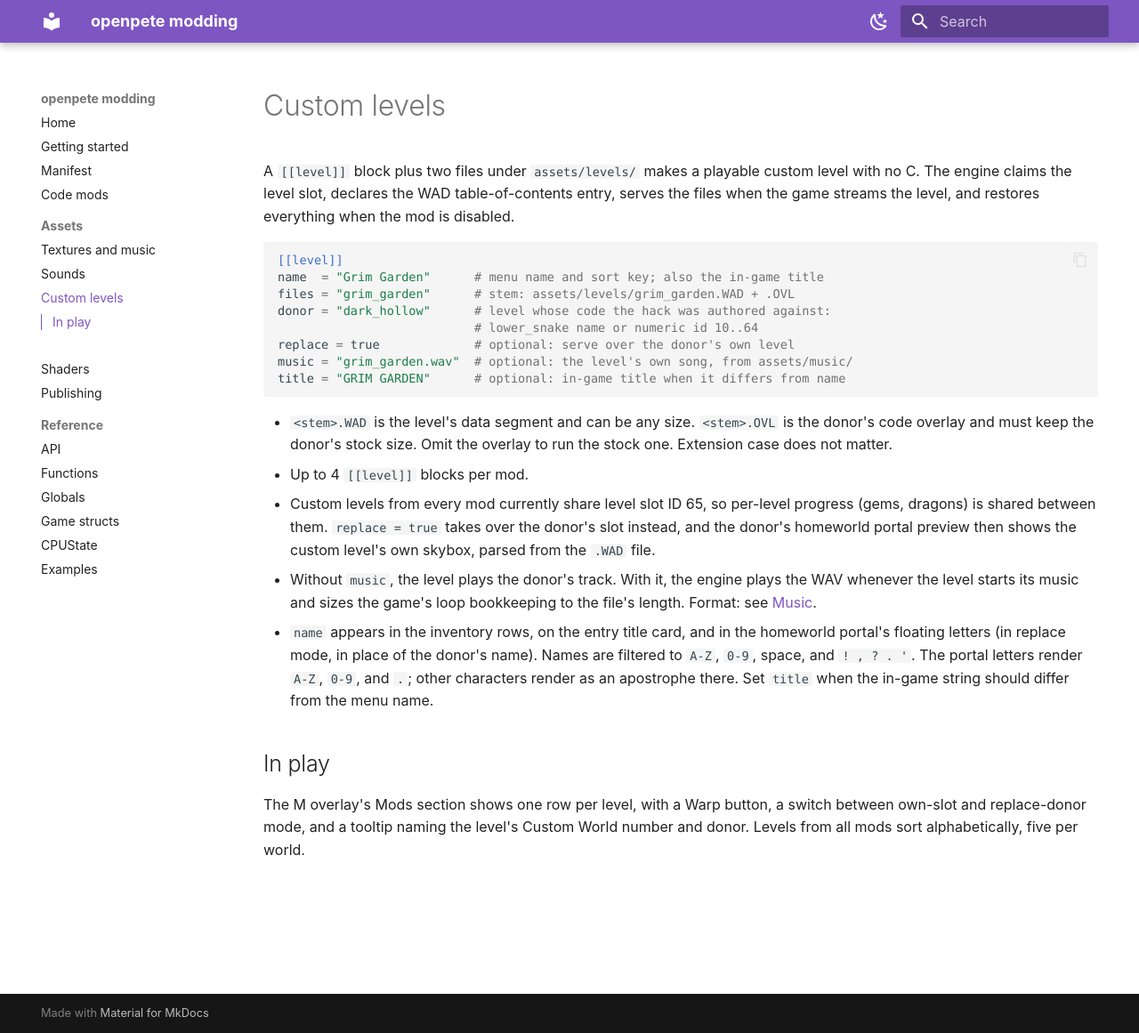
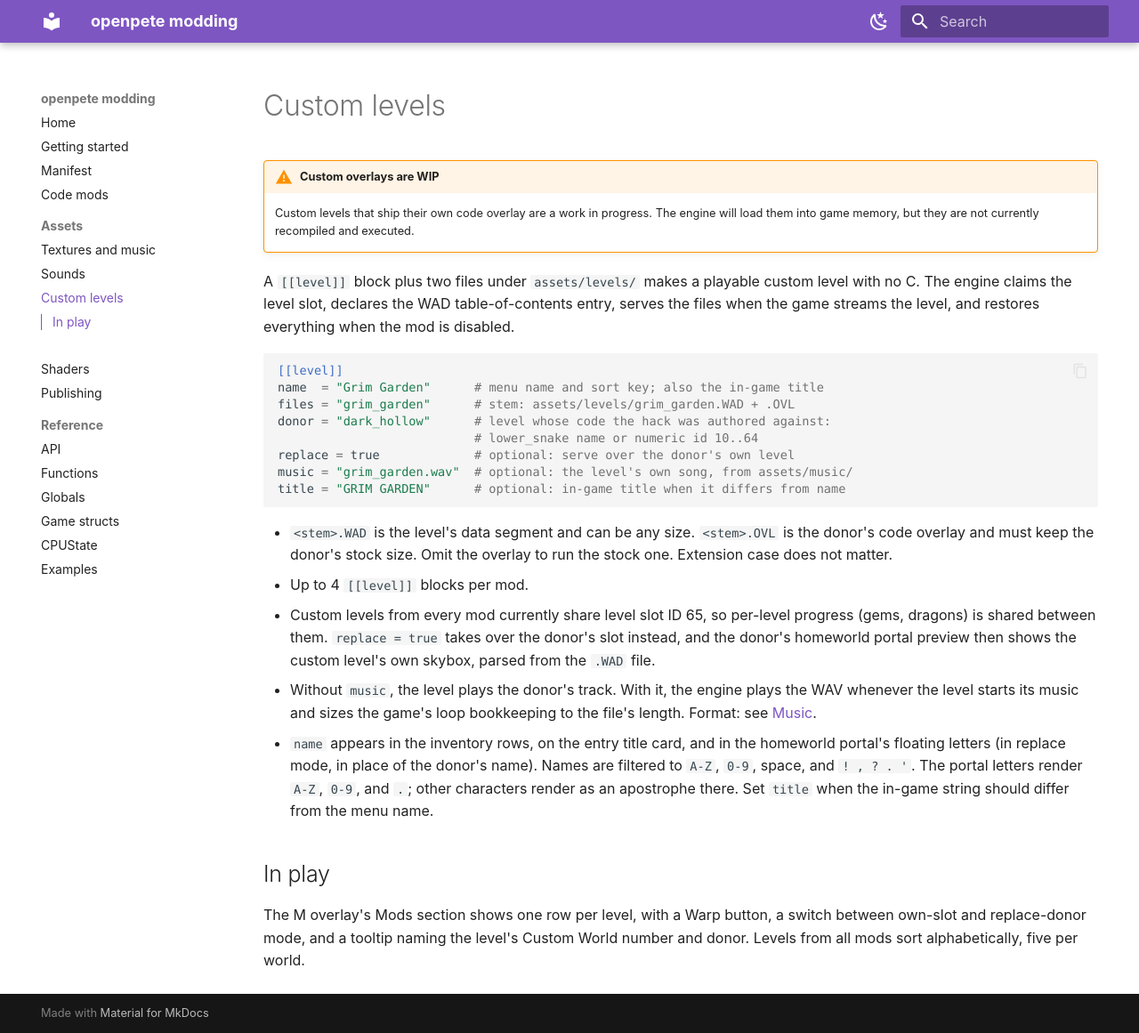
Before and after one commit to 907470/openpete, an MkDocs documentation site: the page built from docs/modding/pages/levels.md, in a window 1280 px wide and 1161 px high. Shown: the whole window at 89% size. Built offline with MkDocs 1.6.1 and Material for MkDocs 9.7.7, drawn with Linux system fonts in a browser that asks for light colours.

Commit message:
docs: clarify status of custom overlays in levels documentation

```diff
--- a/docs/modding/pages/levels.md
+++ b/docs/modding/pages/levels.md
@@ -1,4 +1,9 @@
 # Custom levels
+
+!!! warning "Custom overlays are WIP"
+
+    Custom levels that ship their own code overlay are a work in progress. The engine
+    will load them into game memory, but they are not currently recompiled and executed.
 
 A `[[level]]` block plus two files under `assets/levels/` makes a
 playable custom level with no C. The engine claims the level slot,
```
